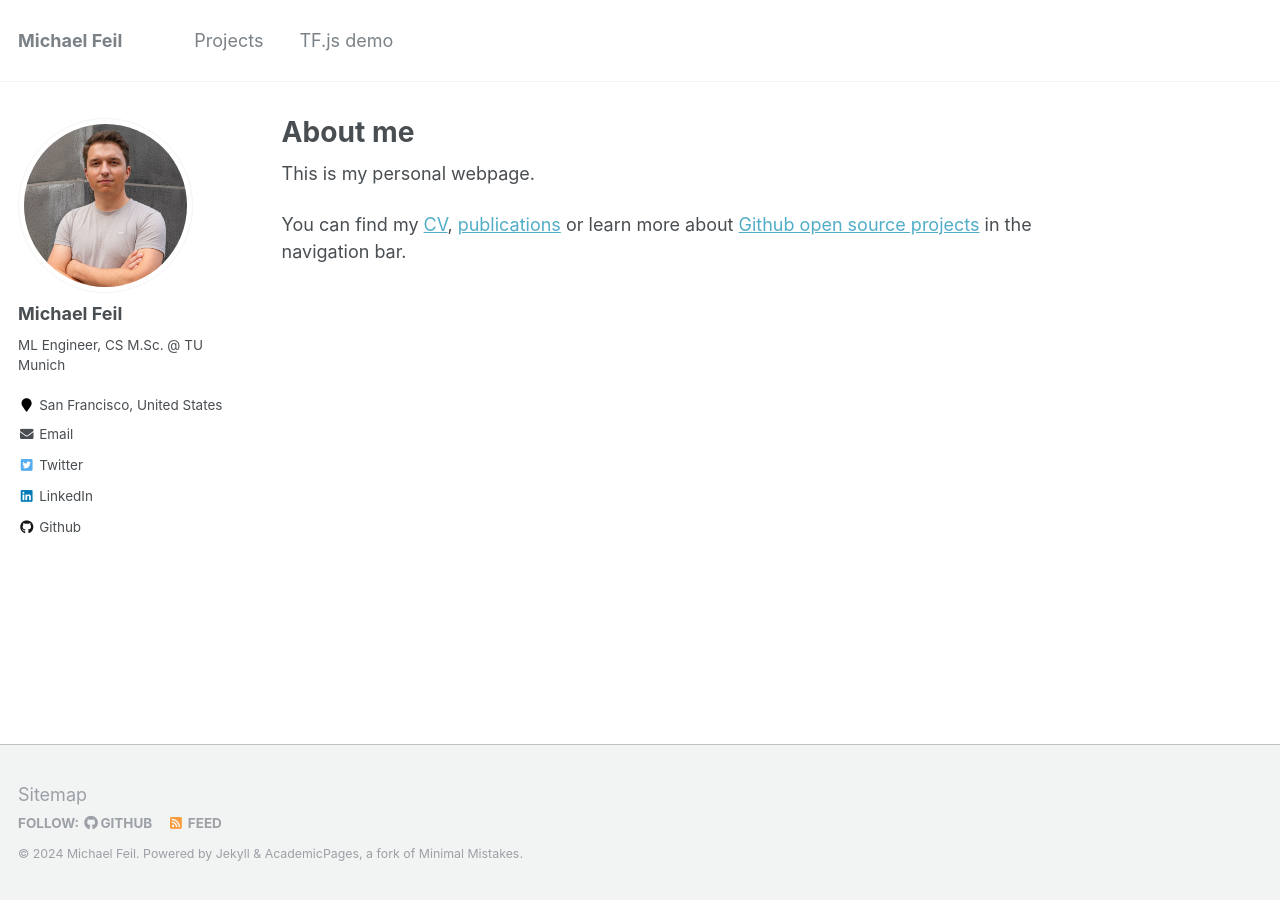
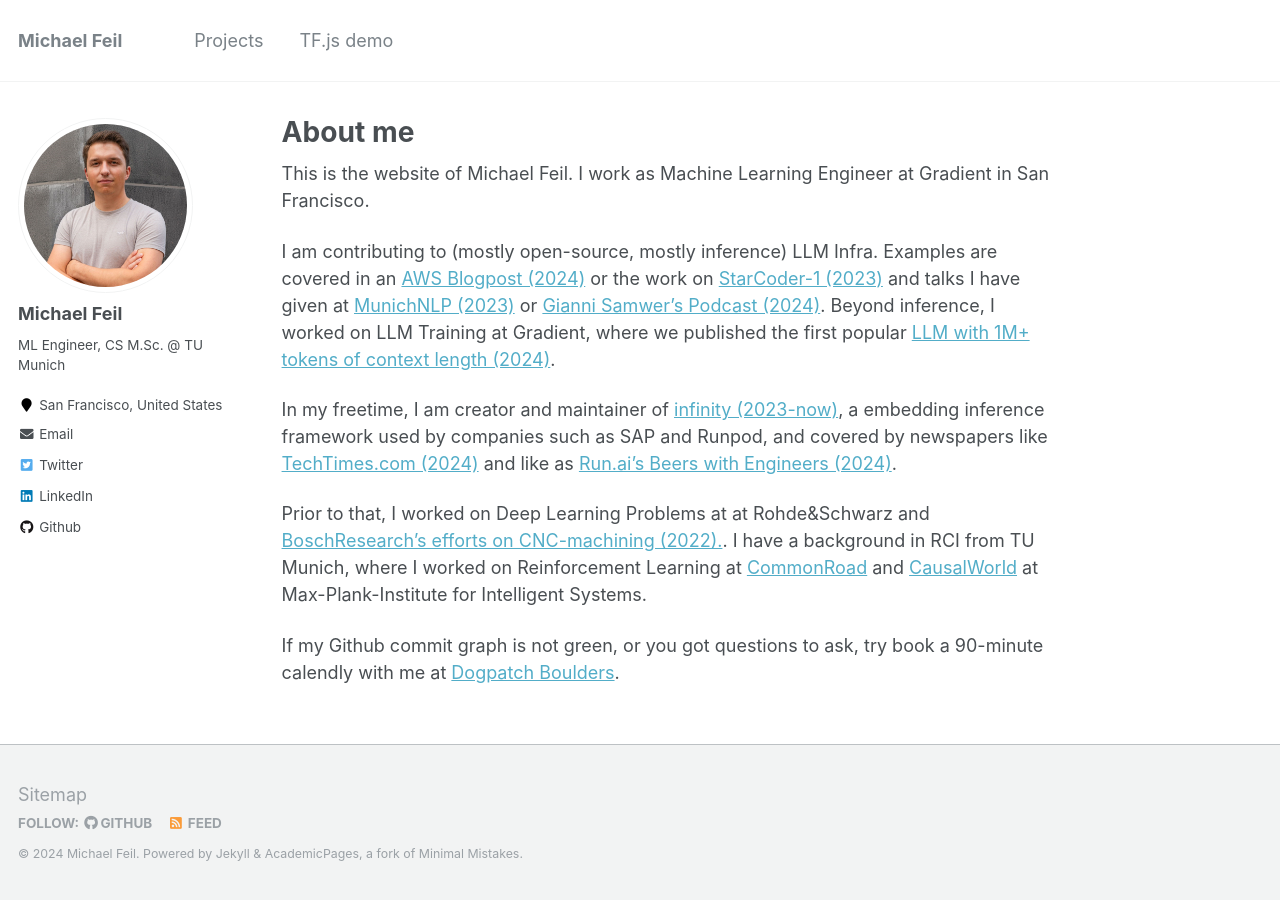
Before and after one commit to michaelfeil/academicpages, a Jekyll site: the page built from _pages/about.md, in a window 1280 px wide. Built offline with Jekyll 4.4.1, drawn with Linux system fonts in a browser that asks for light colours.

Commit message:
Update about.md

```diff
--- a/_pages/about.md
+++ b/_pages/about.md
@@ -9,6 +9,12 @@ redirect_from:
 ---
 {% include base_path %}
 
-This is my personal webpage.
+This is the website of Michael Feil. I work as Machine Learning Engineer at Gradient in San Francisco.
 
-You can find my [CV]({{ site.baseurl }}{% link _pages/cv.md %}), [publications]({{ site.baseurl }}{% link _pages/publications.md %}) or learn more about [Github open source projects]({{ site.baseurl }}{% link _pages/projects.html %}) in the navigation bar.
+I am contributing to (mostly open-source, mostly inference) LLM Infra. Examples are covered in an [AWS Blogpost (2024)](https://aws.amazon.com/blogs/machine-learning/gradient-makes-llm-benchmarking-cost-effective-and-effortless-with-aws-inferentia/) or the work on [StarCoder-1 (2023)](https://www.youtube.com/watch?v=sQFWE__JAsA&t=3920) and talks I have given at [MunichNLP (2023)](https://munich-nlp.github.io/events/nvidia-x-mucnlp-november-23-meetup/) or [Gianni Samwer's Podcast (2024)](https://www.aiunleashed.tech/). Beyond inference, I worked on LLM Training at Gradient, where we published the first popular [LLM with 1M+ tokens of context length (2024)](https://huggingface.co/gradientai/Llama-3-8B-Instruct-Gradient-1048k).
+
+In my freetime, I am creator and maintainer of [infinity (2023-now)](https://github.com/michaelfeil/infinity), a embedding inference framework used by companies such as SAP and Runpod, and covered by newspapers like [TechTimes.com (2024)](https://www.techtimes.com/articles/307188/20240819/taking-ai-to-infinity-with-michael-feil.htm) and like as [Run.ai's Beers with Engineers (2024)](https://www.youtube.com/watch?v=s8rAUZ7s5fk).
+
+Prior to that, I worked on Deep Learning Problems at at Rohde&Schwarz and [BoschResearch's efforts on CNC-machining (2022).](https://github.com/boschresearch/CNC_Machining). I have a background in RCI from TU Munich, where I worked on Reinforcement Learning at [CommonRoad](https://github.com/michaelfeil/commonroad_motionplaner_michaelf) and [CausalWorld](https://github.com/rr-learning/CausalWorld) at Max-Plank-Institute for Intelligent Systems.
+
+If my Github commit graph is not green, or you got questions to ask, try book a 90-minute calendly with me at [Dogpatch Boulders](https://maps.app.goo.gl/VkhzLCwG9EZjcQh27).
```
